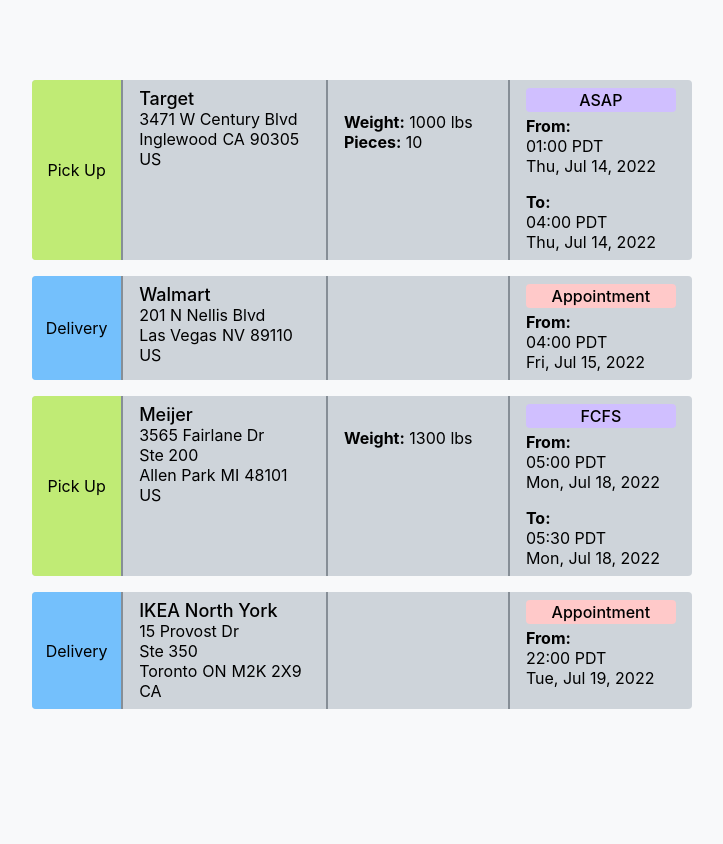
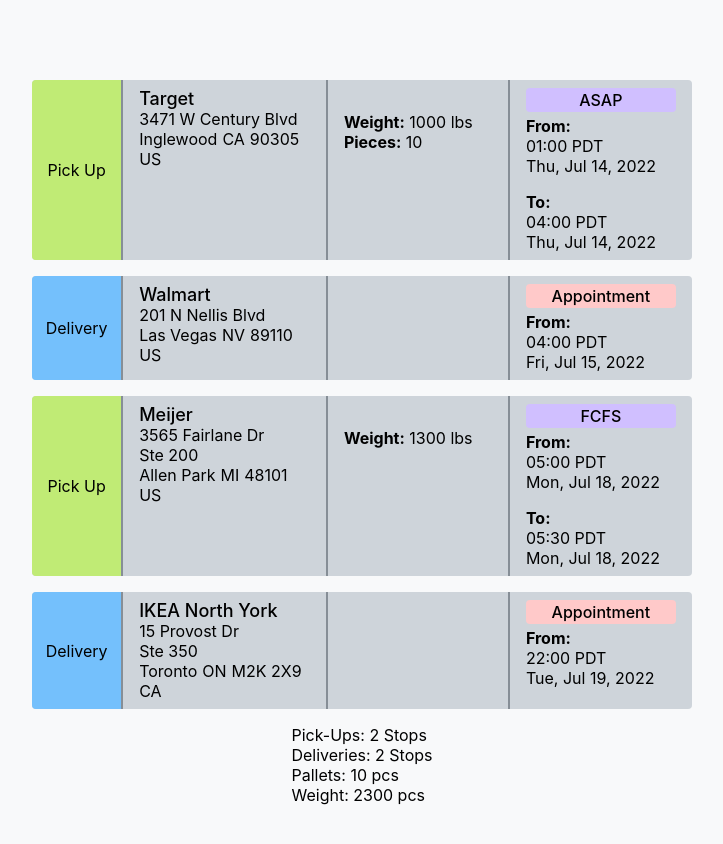
Before and after one commit to EvilCheetah/reactjs-route-demo, a React (Create React App) app: page / in a window 1280 px wide. Shown: the top 844 px of the page, without its empty margins (278-1001 px from the left). Before the commit the page ends 800 px from the top, so only its background shows below. Built offline with nearby package versions, Linux system fonts and the light colour scheme.

Commit message:
intermediate commit

```diff
--- a/src/StopPointsMenu.tsx
+++ b/src/StopPointsMenu.tsx
@@ -2,6 +2,7 @@
 import data from './data.json';
 import { StopPoint } from './interface/stop-point.interface';
 import { StopPointCard } from './components/stop-point-card/StopPointCard';
+import { Summary } from './components/summary/Summary';
 
 
 export function StopPointsMenu()
@@ -18,6 +19,7 @@
                     }
                 )
             }
+            <Summary stop_points={stop_points} />
         </div>
     );
 }
--- a/src/components/stop-point-card/StopPointCard.css
+++ b/src/components/stop-point-card/StopPointCard.css
@@ -1,4 +1,4 @@
-.stop-point-card {
+.card {
     background-color: #ced4da;
     min-width: fit-content;
 
@@ -7,32 +7,32 @@
     border-radius: 0.25em;
 }
 
-.stop-point-card > * {
+.card > * {
     flex-basis: 0;
     border-right: 2px solid #868e96;
 }
 
-.stop-point-card > *:last-child {
+.card > *:last-child {
     border-right: none;
 }
 
 
 @media screen and (max-width: 720px) {
-    .stop-point-card {
+    .card {
         grid-template-columns: 1fr;
         width: max(14em, 50%);
     }
 
-    .stop-point-card > * {
+    .card > * {
         border-right: none;
         border-bottom: 1px solid #868e96;
     }
 
-    .stop-point-card > *:empty {
+    .card > *:empty {
         display: none;
     }
 
-    .stop-point-card > *:last-child {
+    .card > *:last-child {
         border-bottom: none;
     }
 }
--- a/src/components/stop-point-card/StopPointCard.tsx
+++ b/src/components/stop-point-card/StopPointCard.tsx
@@ -12,7 +12,7 @@
 
     return (
         <div
-            className="stop-point-card"
+            className="card"
         >
             <StopType stop_type={stop_type} />
             <StopAddress address_information={address} />
--- /dev/null
+++ b/src/components/summary/Summary.tsx
@@ -0,0 +1,26 @@
+import { get_number_of_pallets } from "../../function/summary/get-number-of-pallets.function";
+import { get_number_of_deliveries } from "../../function/summary/get-number-of-pick-deliveries.function";
+import { get_number_of_pick_ups } from "../../function/summary/get-number-of-pick-ups.function";
+import { get_total_weight } from "../../function/summary/get-total-weight.function";
+import { SummaryStopPoints } from "../../interface/props/summary-stop-points-prop.interface";
+
+
+export function Summary({ stop_points }: SummaryStopPoints)
+{
+    return (
+        <div className="summary">
+            <div className="info-entry pick-ups">
+                Pick-Ups: { stop_points.reduce(get_number_of_pick_ups, 0) } Stops
+            </div>
+            <div className="info-entry deliveries">
+                Deliveries: { stop_points.reduce(get_number_of_deliveries, 0) } Stops
+            </div>
+            <div className="info-entry number-of-pallets">
+                Pallets: { stop_points.reduce(get_number_of_pallets, 0) } pcs
+            </div>
+            <div className="info-entry">
+                Weight: { stop_points.reduce(get_total_weight, 0) } pcs
+            </div>
+        </div>
+    );
+}
--- /dev/null
+++ b/src/function/summary/get-number-of-pallets.function.ts
@@ -0,0 +1,10 @@
+import { CargoProp } from "../../interface/props/cargo-prop.interface";
+
+
+export function get_number_of_pallets(previous_value: number, { cargo }: CargoProp)
+{
+    if (cargo?.pallets)
+        return ( previous_value + cargo.pallets);
+
+    return previous_value;
+}
--- /dev/null
+++ b/src/function/summary/get-number-of-pick-deliveries.function.ts
@@ -0,0 +1,10 @@
+import { StopTypeProp } from "../../interface/props/stop-type-prop.interface";
+
+
+export function get_number_of_deliveries(previous_value: number, { stop_type }: StopTypeProp)
+{
+    if (stop_type.toLowerCase() === 'delivery' )
+        return ++previous_value;
+
+    return previous_value;
+}
--- /dev/null
+++ b/src/function/summary/get-number-of-pick-ups.function.ts
@@ -0,0 +1,10 @@
+import { StopTypeProp } from "../../interface/props/stop-type-prop.interface";
+
+
+export function get_number_of_pick_ups(previous_value: number, { stop_type }: StopTypeProp)
+{
+    if (stop_type.toLowerCase() === 'pick up' )
+        return ++previous_value;
+
+    return previous_value;
+}
--- /dev/null
+++ b/src/function/summary/get-total-weight.function.ts
@@ -0,0 +1,10 @@
+import { CargoProp } from "../../interface/props/cargo-prop.interface";
+
+
+export function get_total_weight(previous_value: number, { cargo }: CargoProp)
+{
+    if (cargo?.weight)
+        return ( previous_value + cargo.weight);
+
+    return previous_value;
+}
```
Also changed, not shown: src/components/summary/SummaryItem.tsx (added, +12 -0 lines), src/interface/props/summary-item-prop.interface.ts (added, +11 -0 lines), src/interface/props/summary-stop-points-prop.interface.ts (added, +7 -0 lines).
